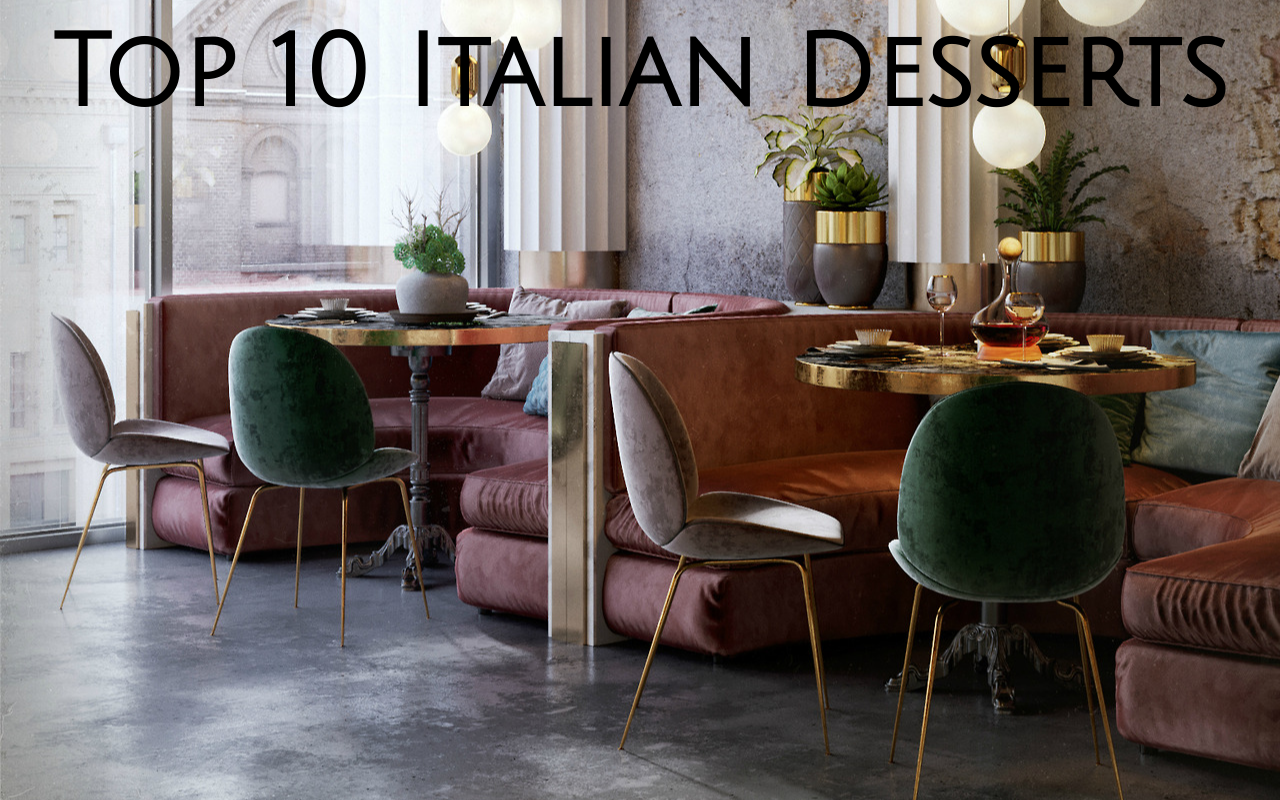
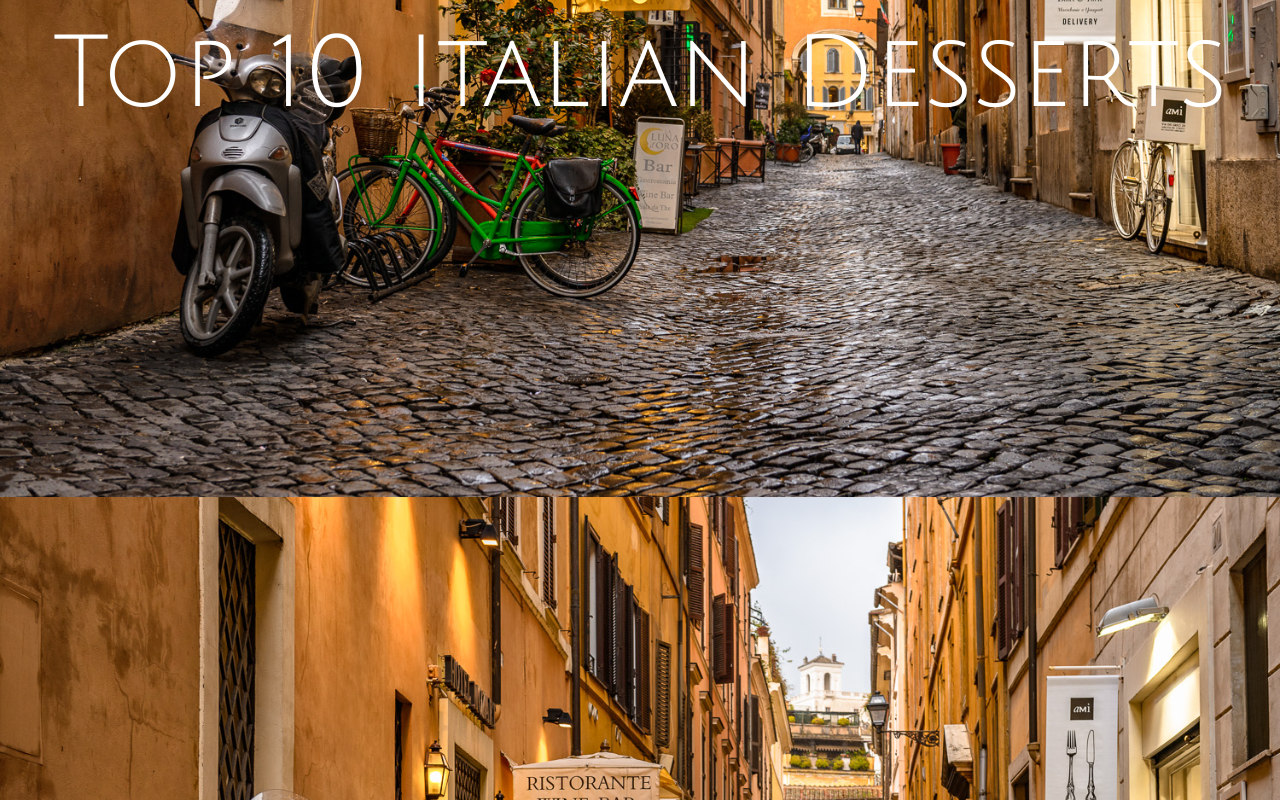
Before and after one commit to sblrn/Yorkrestaurants.github.io, a plain HTML site: page desserts.html in a window 1280 px wide. Drawn offline with nearby package versions, Linux system fonts and the light colour scheme.

Commit message:
change to restaurants

```diff
--- a/desserts.html
+++ b/desserts.html
@@ -23,11 +23,10 @@
           h1 {
             font-family: 'Julius Sans One', sans-serif;
             font-size: 100px;
-            color: black;
-            font-weight: bold;
+            color: white;
           }
           body {
-            background: url('images/Photo2.jpg');
+            background: url('images/Photo3.jpg');
             background-size: cover;
             background-position: center;
           }
```
Also changed, not shown: dishes.html (+2 -3 lines), index.html (+1 -1 lines), restaurants.html (+1 -1 lines).
